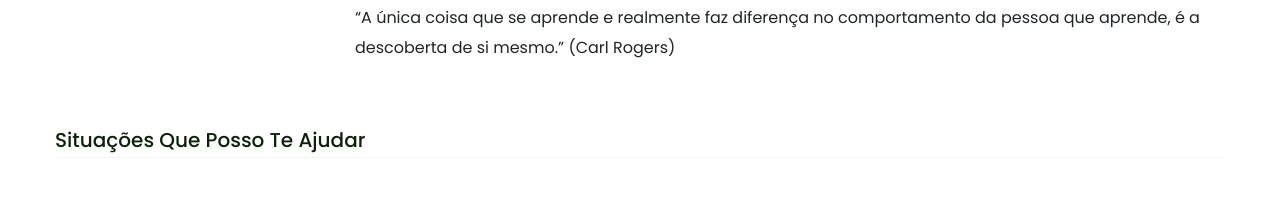
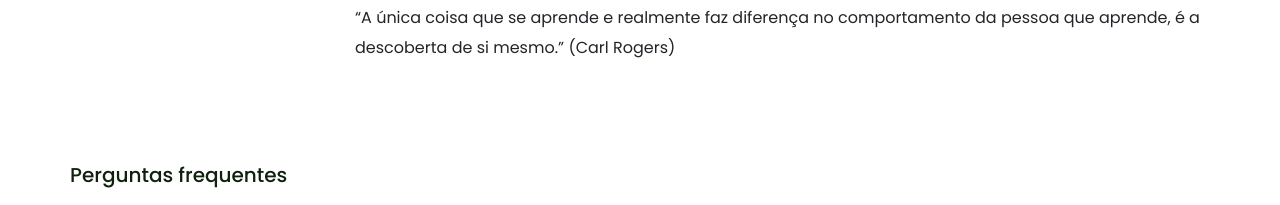
Before and after one commit to elygald/Site_Rose_Lemos, a plain HTML site: page services.html in a window 1280 px wide. Shown: the part 1140-1345 px from the top of the page. Drawn offline with nearby package versions, Linux system fonts and the light colour scheme; a small style sheet from the web is missing.

Commit message:
alterei a pagina atendimentos

```diff
--- a/services.html
+++ b/services.html
@@ -176,7 +176,7 @@
                         <p>“A única coisa que se aprende e realmente faz diferença no comportamento da pessoa que aprende, é a descoberta de si mesmo.” (Carl Rogers)</p>                    </div>
                 </div>
             </div>
-            <h2> Situações Que Posso Te Ajudar</h2>
+            <!-- <h2> Situações Que Posso Te Ajudar</h2>
             <div id="angustia" class="section-top-border text-right">
                 <h3 class="mb-30">Angustia</h3>
                 <div class="row">
@@ -323,7 +323,7 @@
                         <img src="assets/img/gallery/Apoio emocional.png" alt="" class="img-fluid">
                     </div>
                 </div>
-            </div>
+            </div> -->
     <!-- video_end -->
     <!--? Testimonial Area Start -->
     <section class="testimonial-area testimonial-padding fix pb-bottom">
```
